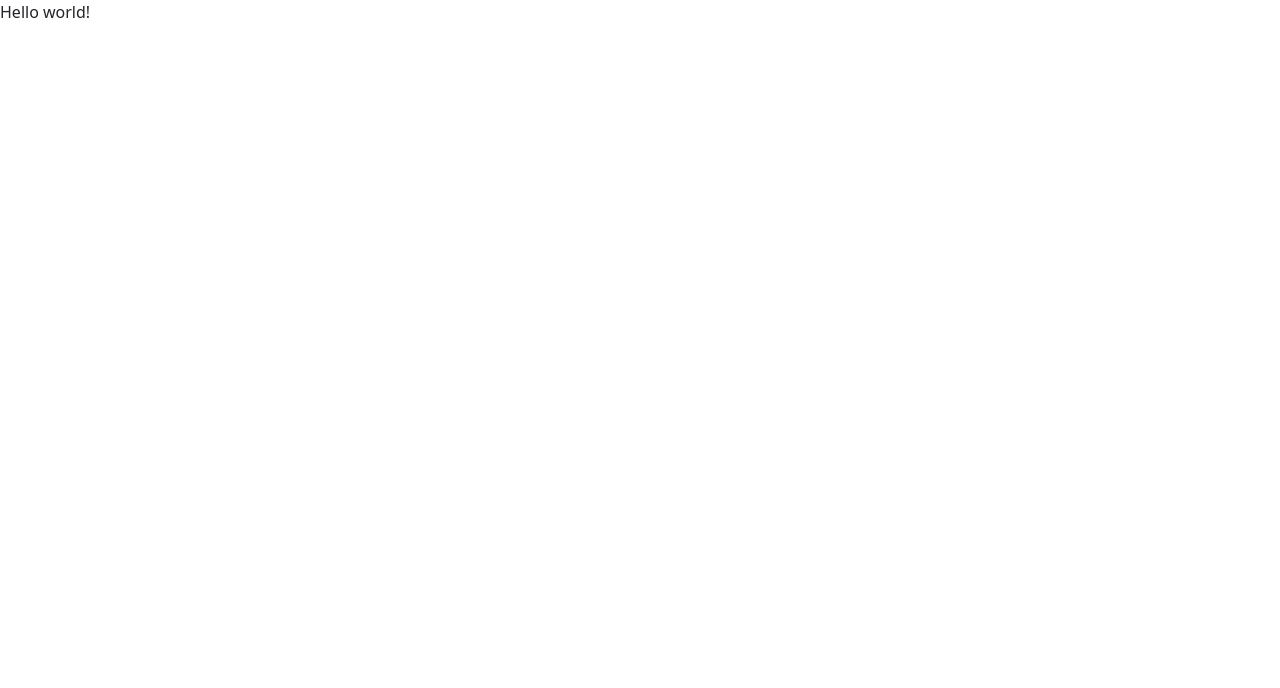
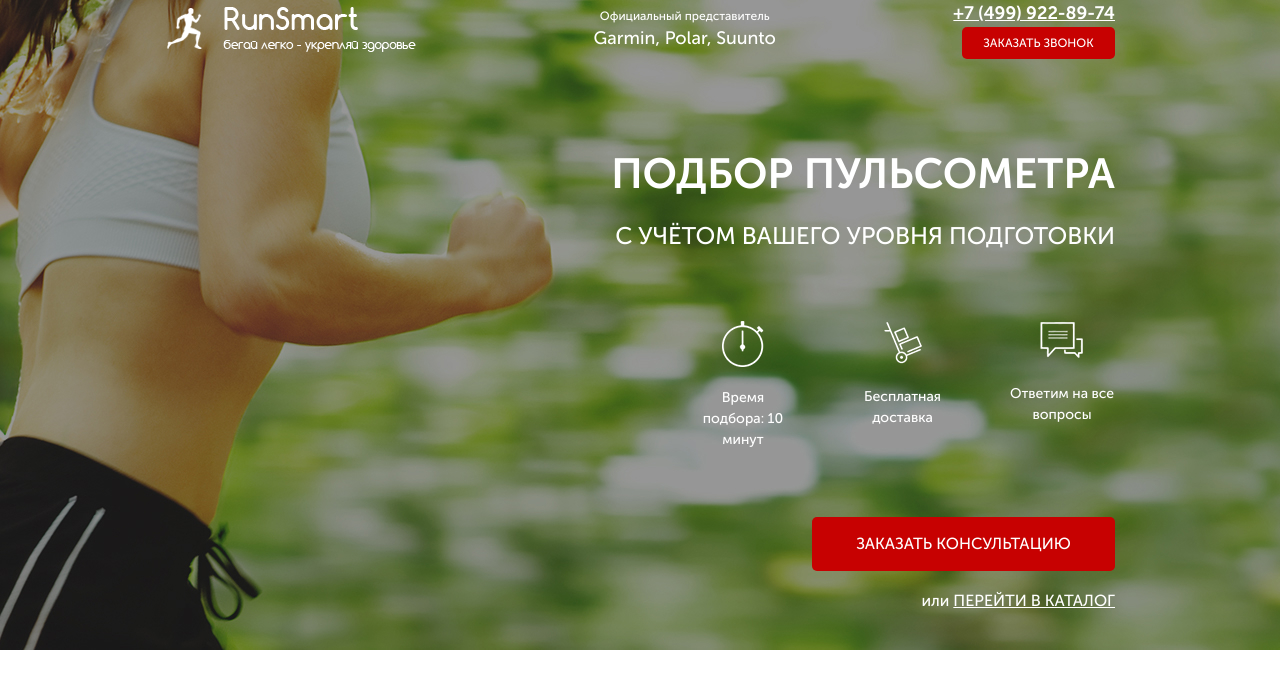
Before and after one commit to AndSLASH/RunSmart.github.io, a website: page src/index.html in a window 1280 px wide. Drawn offline with Linux system fonts and the light colour scheme.

Commit message:
create and edit bloks promo, header. buttons. Delit icon bramds and file style.css

```diff
--- a/src/index.html
+++ b/src/index.html
@@ -12,7 +12,54 @@
 </head>
 
 <body>
-	Hello world!
+	<div class="promo">
+		<div class="container">
+			<header class="header">
+				<a href="#" class="headeer__logo">
+					<img src="icons/logo.png" alt="logo">
+				</a>
+				<div class="header__official">
+					Официальный представитель
+					<span>Garmin, Polar, Suunto</span>
+				</div>
+				<div class="header__contacts">
+					<a href="tel:+74999228974" class="header__phone">
+						+7 (499) 922-89-74
+					</a>
+					<button class="button">заказать звонок</button>
+				</div>
+			</header>
+			<div class="promo__wrapper">
+				<h1 class="promo__header">
+					Подбор пульсометра
+				</h1>
+				<h2 class="promo__subheader">
+					с учётом Вашего уровня подготовки
+				</h2>
+				<div class="promo__icons">
+					<div class="promo__icon">
+						<img src="icons/timer.png" alt="timer">
+						Время подбора: 10 минут
+					</div>
+					<div class="promo__icon">
+						<img src="icons/hand-cart.png" alt="hand-cart">
+						Бесплатная доставка
+					</div>
+					<div class="promo__icon">
+						<img src="icons/messages.png" alt="messages">
+						Ответим на все вопросы
+					</div>
+				</div>
+				<button class="button button_main">
+					заказать кОНСУЛЬТАЦИЮ
+				</button>
+				<div class="promo__link">
+					или
+					<a href="#">ПЕРЕЙТИ В КАТАЛОГ</a>
+				</div>
+			</div>
+		</div>
+	</div>
 </body>
 
 </html>
--- /dev/null
+++ b/src/sass/bloks/_buttons.scss
@@ -0,0 +1,18 @@
+.button {
+	width: 153px;
+	height: 32px;
+	background: $main_color;
+	border-radius: 5px;
+	border: none;
+	font-weight: 500;
+	font-size: 12px;
+	text-align: center;
+	text-transform: uppercase;
+	color: #FFFFFF;
+	&_main {
+		margin-top: 67px;
+		width: 303px;
+		height: 54px;
+		font-size: 16px;
+	}
+}
--- /dev/null
+++ b/src/sass/bloks/_header.scss
@@ -0,0 +1,37 @@
+.header {
+	display: flex;
+	justify-content: space-between;
+	align-items: center;
+	&_logo  {
+		width: 250px;
+		img {
+			width: 100%;
+		}
+	}
+	&__official {
+		font-weight: 500;
+		font-size: 12px;
+		color: #FFFFFF;
+		text-align: center;
+		span {
+			display: block;
+			font-size: 18px;
+		}
+	}
+	&__phone {
+		display: block;
+		font-weight: 700;
+		font-size: 18px;
+		text-align: right;
+		color: #FFFFFF;
+		&:hover {
+			color: #FFFFFF;
+			text-decoration: none;
+		}
+	}
+	&__contacts {
+		display: flex;
+		flex-direction: column;
+		align-items: flex-end;
+	}
+}
--- /dev/null
+++ b/src/sass/bloks/_promo.scss
@@ -0,0 +1,53 @@
+.promo {
+	min-height: 650px;
+	pd: 21px 0 91px 0;
+	background: url(../../img/header-bg.jpg) center center/cover no-repeat;
+	&__wrapper {
+		display: flex;
+		flex-direction:column;
+		align-items:flex-end;
+		margin-top: 90px;
+	}
+	&__header {
+		font-weight: 700;
+		font-size: 42px;
+		text-transform: uppercase;
+		color: #FFFFFF;
+	}
+	&__subheader {
+		margin-top: 17px;
+		font-weight: 500;
+		font-size: 24px;
+		line-height: 24px;
+		text-transform: uppercase;
+		color: #FFFFFF;
+	}
+	&__icons {
+		margin-top: 65px;
+		width: 425px;
+		display: flex;
+		justify-content: space-between;
+	}
+	&__icon {
+		width: 106px;
+		text-align: center;
+		font-weight: 500;
+		font-size: 14px;
+		color: #FFFFFF;
+		img {
+			display: block;
+			margin: 0 auto 20px auto;
+		}
+	}
+	&__link {
+		margin-top: 18px;
+		font-weight: 500;
+		font-size: 16px;
+		color: #FFFFFF;
+		a {
+			color: #FFFFFF;
+			text-decoration: underline;
+			text-transform: uppercase;
+		}
+	}
+}
--- a/src/sass/style.scss
+++ b/src/sass/style.scss
@@ -1,6 +1,13 @@
-@import "base/variables";
-@import "base/mixins";
-@import "bloks/media";
+@import 'base/variables';
+@import 'base/mixins';
+@import 'bloks/media';
 * {
 	font-family: 'Museo Sans Cyrl', sans-serif;
 }
+.container {
+	max-width: 950px;
+	margin: 0 auto;
+}
+@import 'bloks/promo';
+@import 'bloks/header';
+@import 'bloks/buttons';
```
Also changed, not shown: src/css/style.css (deleted), src/css/style.min.css, src/icons/brands.png (deleted).
